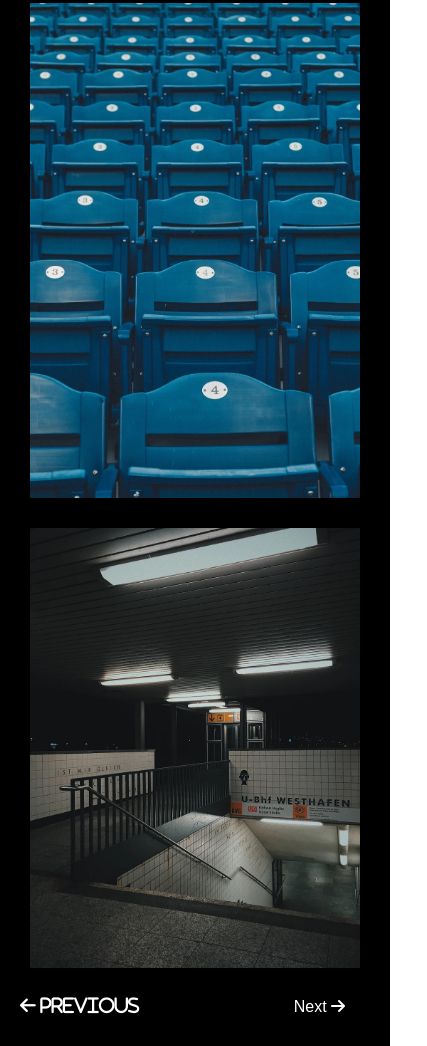
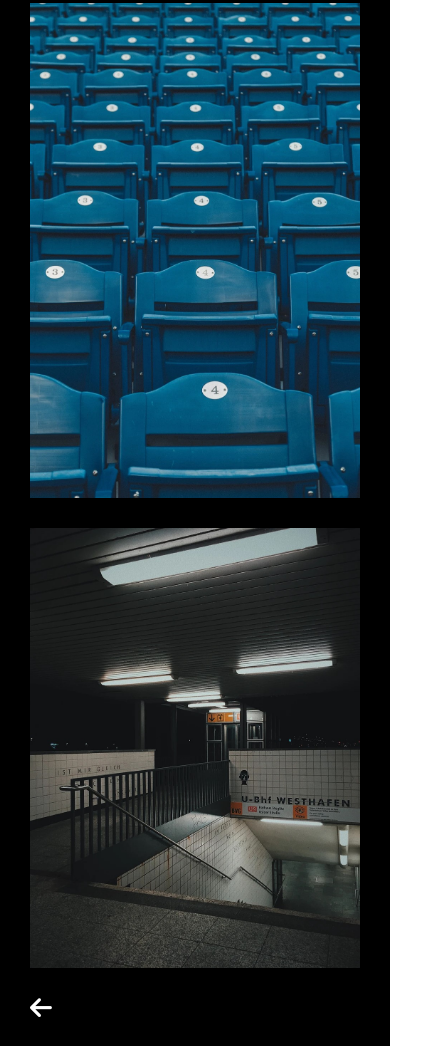
Before and after one commit to Tatia-Idukashvili/Charley_Knox_Photography, a plain HTML site: page places.html in a window 390 px wide. Shown: the part 1554-2600 px from the top of the page, 427 px wide, since content can reach past the window. Drawn offline with Linux system fonts and the light colour scheme.

Commit message:
Updated places.html and style.css

```diff
--- a/places.html
+++ b/places.html
@@ -54,8 +54,8 @@
     </main>
 
     <div class="arrows">
-        <a id="prp" href="./portrait.html"><i class="fa-solid fa-arrow-left"> Previous</i></a>
-        <a id="np" href="./fashion.html">Next <i class="fa-solid fa-arrow-right"></i></a>
+        <a href="./portrait.html"><i class="fa-solid fa-arrow-left"></i></a>
+        <a id="np" href="./fashion.html"><i class="fa-solid fa-arrow-right"></i></a>
     </div>
 
     <button onclick="topFunction()" id="myBtn" title="Go to top"><i class="fa-solid fa-angles-up"></i></button>
--- a/style.css
+++ b/style.css
@@ -247,15 +247,18 @@ nav a.active {
 }
 .arrows{
     height: 70px;
-    padding: 0px 65px;
+    padding: 0px 70px;
     background-color: black;
 }
 .arrows a{
     text-decoration: none;
     color: white;
 }
+.arrows i{
+    font-size: 40px;
+}
 #np{
-    margin-left: 1115px;
+    margin-left: 1285px;
 }
 /* Fashion Page */
 .p-p1{
@@ -482,16 +485,14 @@ textarea {
         margin-top: 0px;
     }
     .arrows{
-        padding: 0px 20px;
+        padding: 0px 30px;
         height: 50px;
     }
+    .arrows i{
+        font-size: 25px;
+    }
     #np{
-        margin-left: 150px;
-        margin-top: 0px;
-    }
-    #prp{
-        font-family: Arial, Helvetica, sans-serif;
-        font-size: 18px;
+        margin-left: 375px;
     }
     /* Fashion Page */
     .p-p1{
```
